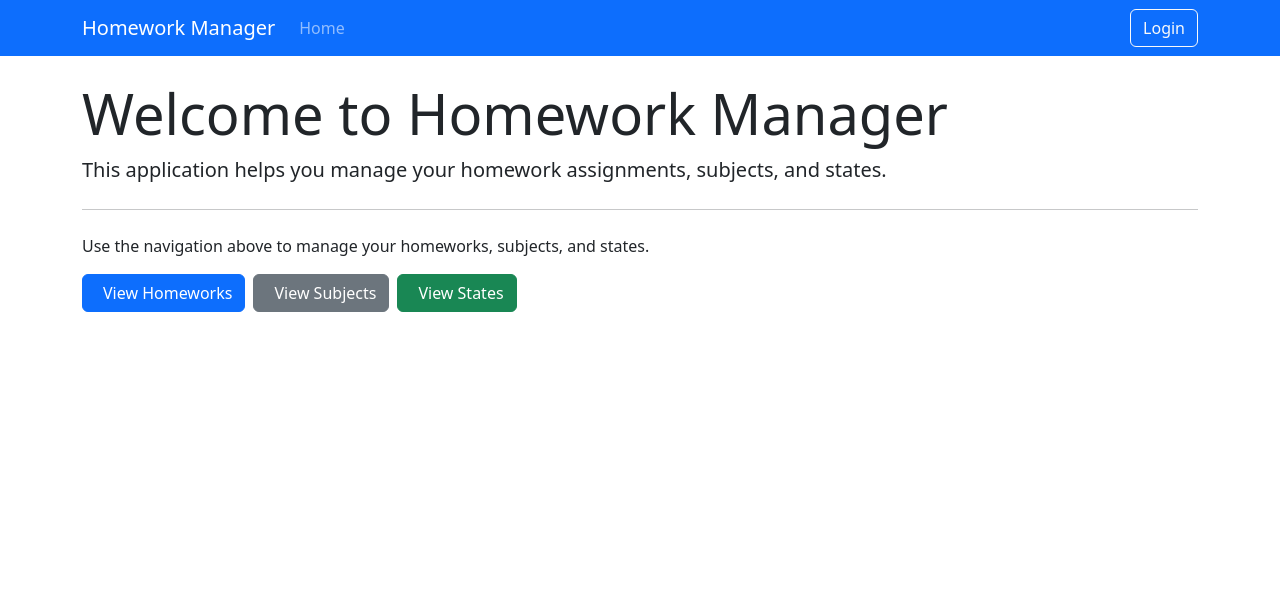
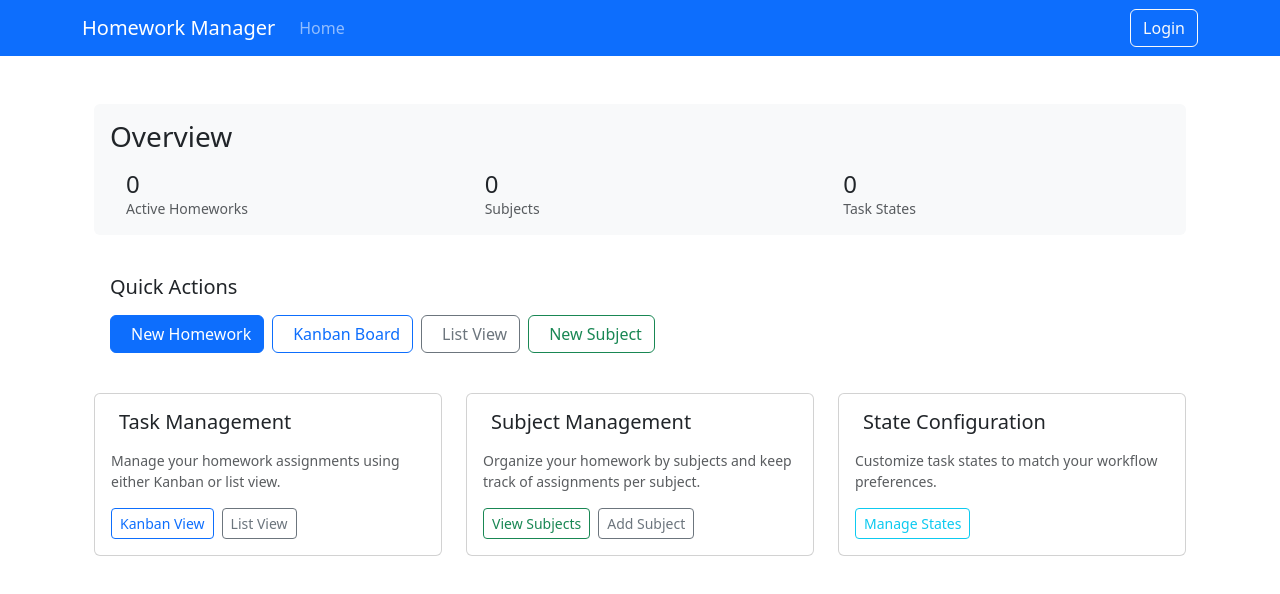
Before and after one commit to CPNV-ES/prw-homework, a React (Vite) app in the folder client/: page / in a window 1280 px wide. Shown: the top 594 px of the page. Built offline with nearby package versions, Linux system fonts and the light colour scheme; no server answers; the HTML template or start-up script is replaced by a standard one.

Commit message:
feat(ui): redesign home component with modern dashboard layout

```diff
--- a/client/src/components/Home.jsx
+++ b/client/src/components/Home.jsx
@@ -1,27 +1,170 @@
 import { Link } from 'react-router-dom';
+import { useState, useEffect } from 'react';
+import { getHomeworks, getSubjects, getStates } from '../services/api';
 
 function Home() {
+  const [stats, setStats] = useState({
+    homeworks: 0,
+    subjects: 0,
+    states: 0
+  });
+
+  useEffect(() => {
+    const fetchStats = async () => {
+      try {
+        const [homeworksRes, subjectsRes, statesRes] = await Promise.all([
+          getHomeworks(),
+          getSubjects(),
+          getStates()
+        ]);
+        setStats({
+          homeworks: homeworksRes.data.length,
+          subjects: subjectsRes.data.length,
+          states: statesRes.data.length
+        });
+      } catch (error) {
+        console.error('Error fetching stats:', error);
+      }
+    };
+
+    fetchStats();
+  }, []);
+
   return (
-    <div className="jumbotron">
-      <h1 className="display-4">Welcome to Homework Manager</h1>
-      <p className="lead">
-        This application helps you manage your homework assignments, subjects, and states.
+    <div className="container py-4">
+      {/* Overview Section */}
+      <div className="row mb-4">
+        <div className="col-12">
+          <div className="card border-0 bg-light">
+            <div className="card-body">
+              <h1 className="h3 mb-3">Overview</h1>
+              <div className="row g-3">
+                <div className="col-md-4">
+                  <div className="d-flex align-items-center">
+                    <i className="bi bi-journal-check fs-3 text-primary me-3"></i>
+                    <div>
+                      <div className="h4 mb-0">{stats.homeworks}</div>
+                      <div className="text-muted small">Active Homeworks</div>
+                    </div>
+                  </div>
+                </div>
+                <div className="col-md-4">
+                  <div className="d-flex align-items-center">
+                    <i className="bi bi-book fs-3 text-success me-3"></i>
+                    <div>
+                      <div className="h4 mb-0">{stats.subjects}</div>
+                      <div className="text-muted small">Subjects</div>
+                    </div>
+                  </div>
+                </div>
+                <div className="col-md-4">
+                  <div className="d-flex align-items-center">
+                    <i className="bi bi-tag fs-3 text-info me-3"></i>
+                    <div>
+                      <div className="h4 mb-0">{stats.states}</div>
+                      <div className="text-muted small">Task States</div>
+                    </div>
+                  </div>
+                </div>
+              </div>
+            </div>
+          </div>
+        </div>
+      </div>
+
+      {/* Quick Actions */}
+      <div className="row mb-4">
+        <div className="col-12">
+          <div className="card border-0">
+            <div className="card-body">
+              <h2 className="h5 mb-3">Quick Actions</h2>
+              <div className="d-flex gap-2 flex-wrap">
+                <Link to="/homeworks/new" className="btn btn-primary">
+                  <i className="bi bi-plus-circle me-2"></i>
+                  New Homework
+                </Link>
+                <Link to="/homeworks/kanban" className="btn btn-outline-primary">
+                  <i className="bi bi-kanban me-2"></i>
+                  Kanban Board
+                </Link>
+                <Link to="/homeworks" className="btn btn-outline-secondary">
+                  <i className="bi bi-list-task me-2"></i>
+                  List View
+                </Link>
+                <Link to="/subjects/new" className="btn btn-outline-success">
+                  <i className="bi bi-folder-plus me-2"></i>
+                  New Subject
+                </Link>
+              </div>
+            </div>
+          </div>
+        </div>
+      </div>
+
+      {/* Main Actions Grid */}
+      <div className="row g-4">
+        <div className="col-md-6 col-lg-4">
+          <div className="card h-100">
+            <div className="card-body">
+              <h3 className="h5 mb-3">
+                <i className="bi bi-kanban text-primary me-2"></i>
+                Task Management
+              </h3>
+              <p className="card-text small text-muted mb-3">
+                Manage your homework assignments using either Kanban or list view.
               </p>
-      <hr className="my-4" />
-      <p>Use the navigation above to manage your homeworks, subjects, and states.</p>
               <div className="d-flex gap-2">
-        <Link to="/homeworks" className="btn btn-primary">
-          <i className="bi bi-journal-check me-2"></i>
-          View Homeworks
+                <Link to="/homeworks/kanban" className="btn btn-sm btn-outline-primary">
+                  Kanban View
                 </Link>
-        <Link to="/subjects" className="btn btn-secondary">
-          <i className="bi bi-book me-2"></i>
+                <Link to="/homeworks" className="btn btn-sm btn-outline-secondary">
+                  List View
+                </Link>
+              </div>
+            </div>
+          </div>
+        </div>
+
+        <div className="col-md-6 col-lg-4">
+          <div className="card h-100">
+            <div className="card-body">
+              <h3 className="h5 mb-3">
+                <i className="bi bi-book text-success me-2"></i>
+                Subject Management
+              </h3>
+              <p className="card-text small text-muted mb-3">
+                Organize your homework by subjects and keep track of assignments per subject.
+              </p>
+              <div className="d-flex gap-2">
+                <Link to="/subjects" className="btn btn-sm btn-outline-success">
                   View Subjects
                 </Link>
-        <Link to="/states" className="btn btn-success">
-          <i className="bi bi-tag me-2"></i>
-          View States
+                <Link to="/subjects/new" className="btn btn-sm btn-outline-secondary">
+                  Add Subject
                 </Link>
+              </div>
+            </div>
+          </div>
+        </div>
+
+        <div className="col-md-6 col-lg-4">
+          <div className="card h-100">
+            <div className="card-body">
+              <h3 className="h5 mb-3">
+                <i className="bi bi-tag text-info me-2"></i>
+                State Configuration
+              </h3>
+              <p className="card-text small text-muted mb-3">
+                Customize task states to match your workflow preferences.
+              </p>
+              <div className="d-flex gap-2">
+                <Link to="/states" className="btn btn-sm btn-outline-info">
+                  Manage States
+                </Link>
+              </div>
+            </div>
+          </div>
+        </div>
       </div>
     </div>
   );
```
Lines whose indentation alone changed are shown as unchanged.
